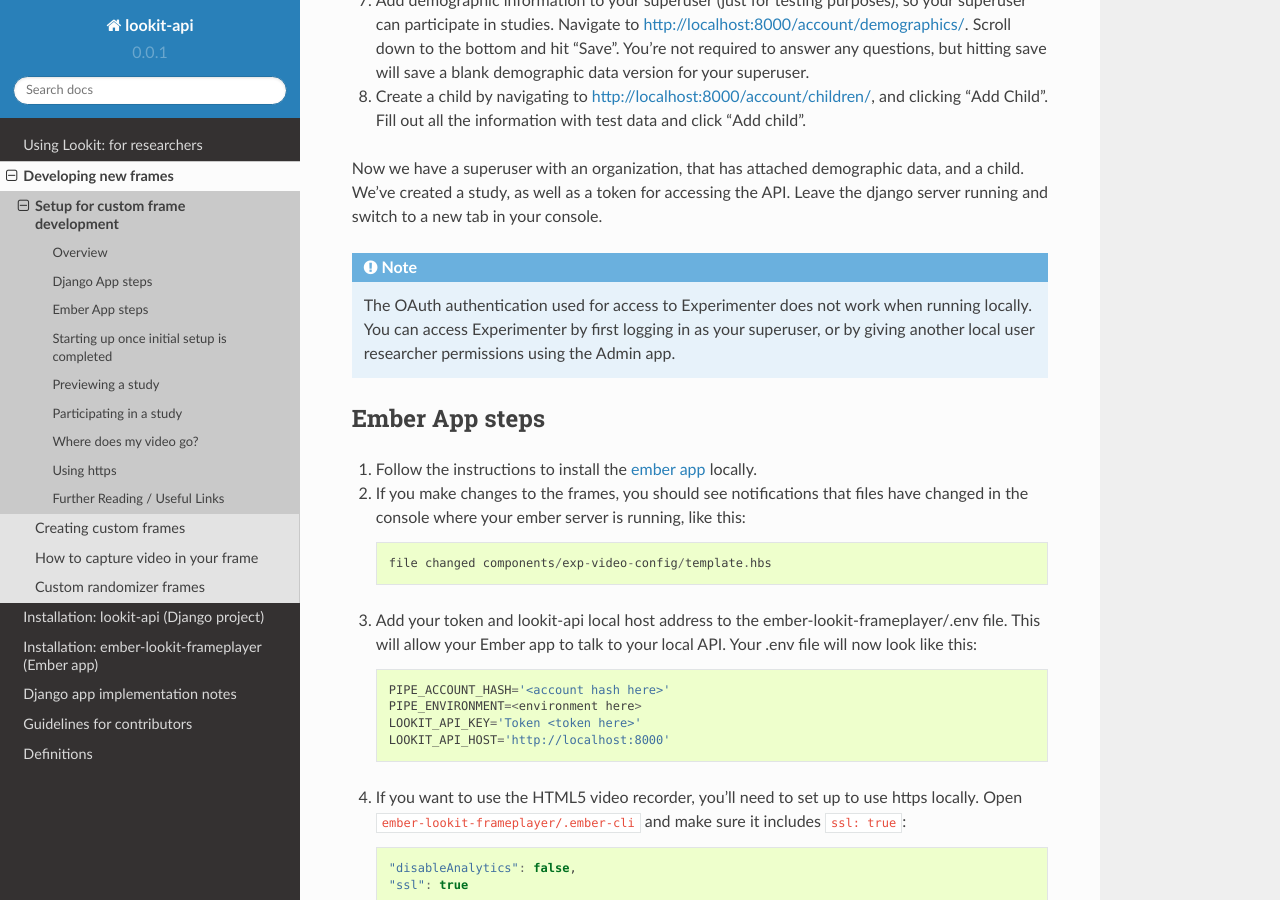
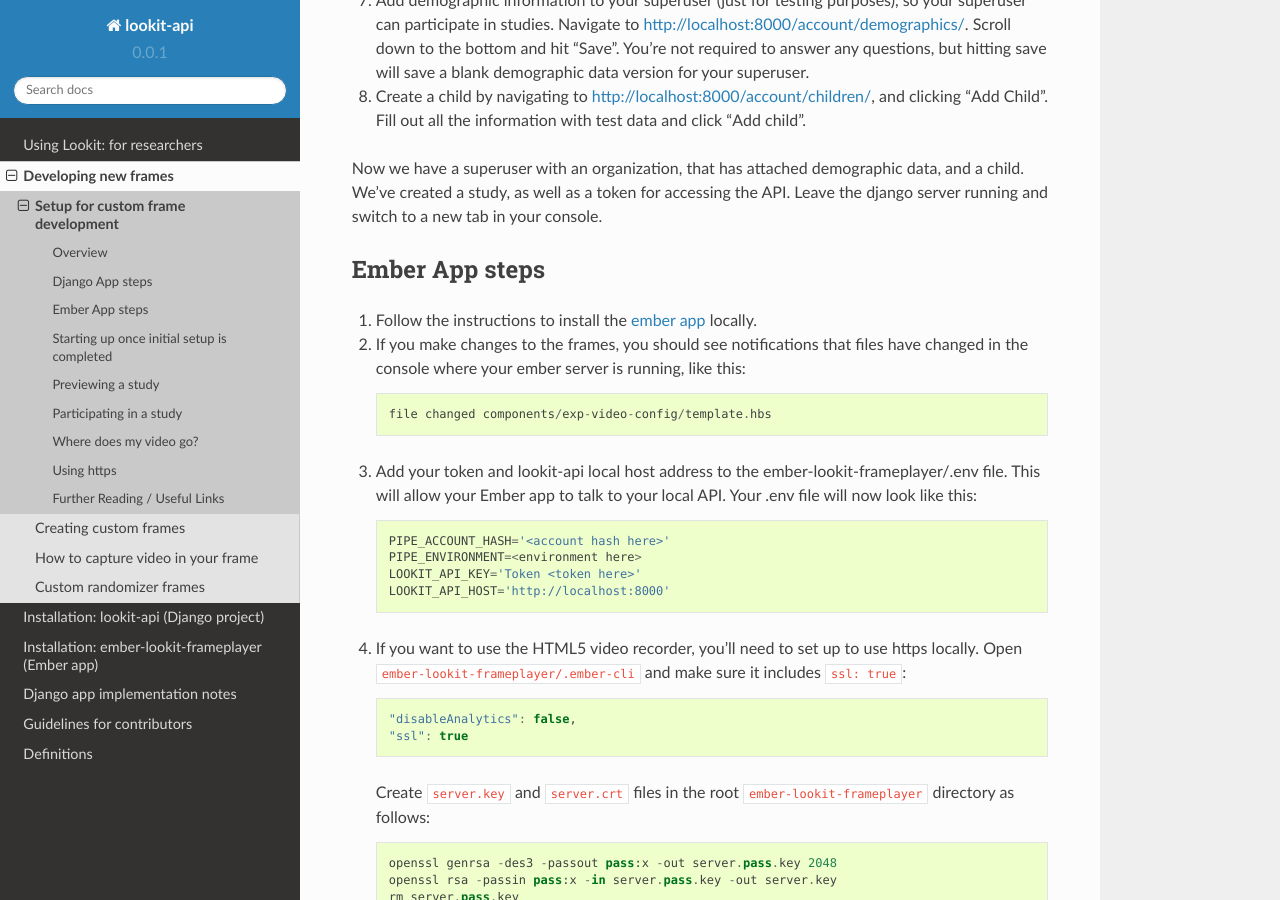
Before and after one commit to lookit/lookit-docs, a Sphinx documentation site: the page built from docs/source/frame-dev-setup.rst, in a window 1280 px wide and 900 px high, scrolled down 1427 px. Built offline with Sphinx 7.4.7 and the Read the Docs theme 2.0.0, drawn with Linux system fonts in a browser that asks for light colours.

Commit message:
Drop inaccurate note from docs.

```diff
--- a/docs/source/frame-dev-setup.rst
+++ b/docs/source/frame-dev-setup.rst
@@ -88,12 +88,6 @@
 demographic data, and a child. We’ve created a study, as well as a token
 for accessing the API. Leave the django server running and switch to a
 new tab in your console.
-
-.. note::
-   The OAuth authentication used for access to Experimenter
-   does not work when running locally. You can access Experimenter by
-   first logging in as your superuser, or by giving another local user
-   researcher permissions using the Admin app.
 
 Ember App steps
 ---------------
```
